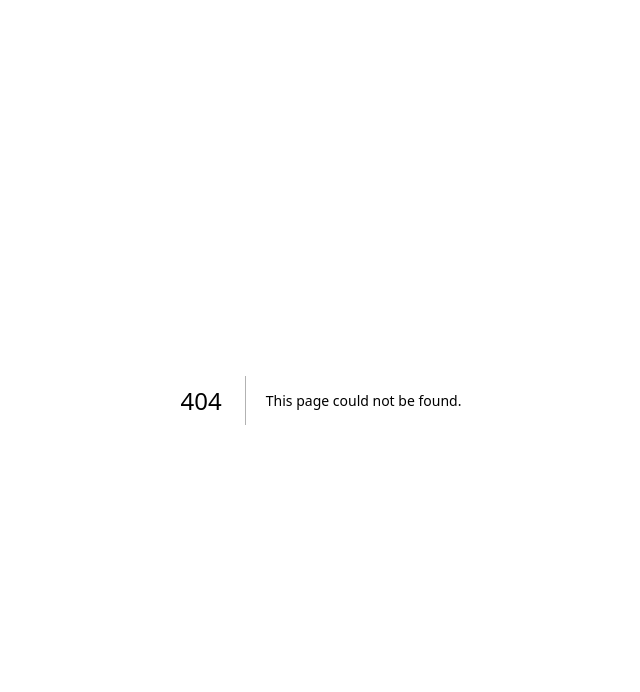
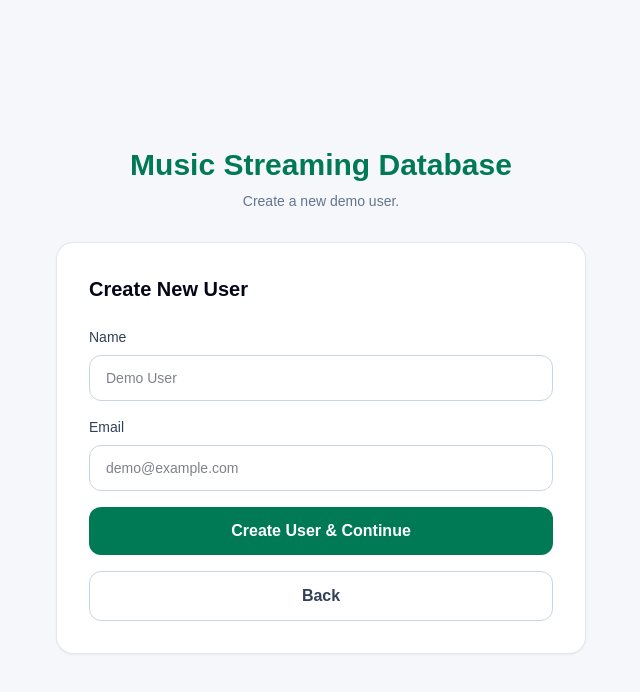
Before and after one commit to HodKarim/Music-Streaming-Database, a Next.js app in the folder frontend/: page /login/create in a window 1280 px wide. Before the commit this address had no page. Shown: the top 692 px of the page, without its empty margins (319-959 px from the left). Built offline with nearby package versions, Linux system fonts and the light colour scheme; no server answers.

Commit message:
Added simple user login frontend

```diff
--- /dev/null
+++ b/frontend/src/app/login/create/page.tsx
@@ -0,0 +1,130 @@
+"use client";
+
+import { useState } from "react";
+import { useRouter } from "next/navigation";
+
+const API_URL = process.env.NEXT_PUBLIC_API_URL || "http://127.0.0.1:8000";
+
+type User = {
+  user_id: number;
+  name: string;
+  email: string;
+  is_admin: boolean;
+};
+
+export default function CreateUserPage() {
+  const router = useRouter();
+  const [name, setName] = useState("");
+  const [email, setEmail] = useState("");
+  const [error, setError] = useState("");
+
+    async function createUser() {
+    if (!name || !email) {
+        setError("Please enter a name and email.");
+        return;
+    }
+
+    try {
+        const existingUsers: User[] = await fetch(`${API_URL}/users`).then((res) =>
+        res.json(),
+        );
+
+        const existingUser = existingUsers.find(
+        (user) => user.email.toLowerCase() === email.toLowerCase(),
+        );
+
+        if (existingUser) {
+        setError("A user with this email already exists. Please log in instead.");
+        return;
+        }
+
+        const res = await fetch(`${API_URL}/users`, {
+        method: "POST",
+        headers: {
+            "Content-Type": "application/json",
+        },
+        body: JSON.stringify({
+            name,
+            email,
+            password: "demo-password",
+            is_admin: false,
+        }),
+        });
+
+        if (!res.ok) {
+        const errorText = await res.text();
+        throw new Error(errorText || "Failed to create user");
+        }
+
+        const newUser: User = await res.json();
+        localStorage.setItem("currentUser", JSON.stringify(newUser));
+        router.push("/");
+    } catch (err) {
+        console.error(err);
+        setError("Could not create user. Try using a different email.");
+    }
+    }
+
+  return (
+    <main className="min-h-screen bg-[#f5f7fb] text-slate-950">
+      <div className="mx-auto flex min-h-screen w-full max-w-xl flex-col justify-center px-4 py-8 sm:px-6">
+        <div className="mb-8 text-center">
+          <h1 className="text-3xl font-bold text-emerald-700">
+            Music Streaming Database
+          </h1>
+          <p className="mt-2 text-sm text-slate-500">
+            Create a new demo user.
+          </p>
+        </div>
+
+        <div className="rounded-2xl bg-white p-8 shadow-sm ring-1 ring-slate-200">
+          <h2 className="text-xl font-bold">Create New User</h2>
+
+          {error && (
+            <div className="mt-5 rounded-xl border border-red-100 bg-red-50 px-4 py-3 text-sm text-red-700">
+              {error}
+            </div>
+          )}
+
+          <div className="mt-6 flex flex-col gap-4">
+            <label className="text-sm font-medium text-slate-700">
+              Name
+              <input
+                type="text"
+                placeholder="Demo User"
+                value={name}
+                onChange={(e) => setName(e.target.value)}
+                className="mt-2 w-full rounded-xl border border-slate-300 bg-white px-4 py-3 text-slate-950 outline-none transition focus:border-emerald-600 focus:ring-2 focus:ring-emerald-100"
+              />
+            </label>
+
+            <label className="text-sm font-medium text-slate-700">
+              Email
+              <input
+                type="email"
+                placeholder="demo@example.com"
+                value={email}
+                onChange={(e) => setEmail(e.target.value)}
+                className="mt-2 w-full rounded-xl border border-slate-300 bg-white px-4 py-3 text-slate-950 outline-none transition focus:border-emerald-600 focus:ring-2 focus:ring-emerald-100"
+              />
+            </label>
+
+            <button
+              onClick={createUser}
+              className="rounded-xl bg-emerald-700 px-4 py-3 font-semibold text-white transition hover:bg-emerald-800"
+            >
+              Create User & Continue
+            </button>
+
+            <button
+              onClick={() => router.push("/login")}
+              className="rounded-xl border border-slate-300 px-4 py-3 font-semibold text-slate-700 transition hover:bg-slate-50"
+            >
+              Back
+            </button>
+          </div>
+        </div>
+      </div>
+    </main>
+  );
+}
--- /dev/null
+++ b/frontend/src/app/login/existing/page.tsx
@@ -0,0 +1,85 @@
+"use client";
+
+import { useEffect, useState } from "react";
+import { useRouter } from "next/navigation";
+
+const API_URL = process.env.NEXT_PUBLIC_API_URL || "http://127.0.0.1:8000";
+
+type User = {
+  user_id: number;
+  name: string;
+  email: string;
+  is_admin: boolean;
+};
+
+export default function ExistingUserLoginPage() {
+  const router = useRouter();
+  const [users, setUsers] = useState<User[]>([]);
+  const [error, setError] = useState("");
+
+  useEffect(() => {
+    fetch(`${API_URL}/users`)
+      .then((res) => res.json())
+      .then((data) => setUsers(data))
+      .catch((err) => {
+        console.error(err);
+        setError("Could not load users.");
+      });
+  }, []);
+
+  function loginAsUser(user: User) {
+    localStorage.setItem("currentUser", JSON.stringify(user));
+    router.push("/");
+  }
+
+  return (
+    <main className="min-h-screen bg-[#f5f7fb] text-slate-950">
+      <div className="mx-auto flex min-h-screen w-full max-w-xl flex-col justify-center px-4 py-8 sm:px-6">
+        <div className="mb-8 text-center">
+          <h1 className="text-3xl font-bold text-emerald-700">
+            Music Streaming Database
+          </h1>
+          <p className="mt-2 text-sm text-slate-500">
+            Select a user from the database.
+          </p>
+        </div>
+
+        <div className="rounded-2xl bg-white p-8 shadow-sm ring-1 ring-slate-200">
+          <h2 className="text-xl font-bold">Log In</h2>
+
+          {error && (
+            <div className="mt-5 rounded-xl border border-red-100 bg-red-50 px-4 py-3 text-sm text-red-700">
+              {error}
+            </div>
+          )}
+
+          <div className="mt-6 flex max-h-[420px] flex-col gap-3 overflow-y-auto">
+            {users.length === 0 ? (
+              <p className="rounded-xl bg-slate-50 p-4 text-sm text-slate-500">
+                No users found.
+              </p>
+            ) : (
+              users.map((user) => (
+                <button
+                  key={user.user_id}
+                  onClick={() => loginAsUser(user)}
+                  className="rounded-xl border border-slate-200 bg-slate-50 px-4 py-3 text-left transition hover:border-emerald-300 hover:bg-emerald-50"
+                >
+                  <p className="font-semibold">{user.name}</p>
+                  <p className="text-sm text-slate-500">{user.email}</p>
+                </button>
+              ))
+            )}
+          </div>
+
+          <button
+            onClick={() => router.push("/login")}
+            className="mt-6 w-full rounded-xl border border-slate-300 px-4 py-3 font-semibold text-slate-700 transition hover:bg-slate-50"
+          >
+            Back
+          </button>
+        </div>
+      </div>
+    </main>
+  );
+}
--- /dev/null
+++ b/frontend/src/app/login/page.tsx
@@ -0,0 +1,45 @@
+"use client";
+
+import { useRouter } from "next/navigation";
+
+export default function LoginLandingPage() {
+  const router = useRouter();
+
+  return (
+    <main className="min-h-screen bg-[#f5f7fb] text-slate-950">
+      <div className="mx-auto flex min-h-screen w-full max-w-xl flex-col justify-center px-4 py-8 sm:px-6">
+        <div className="mb-8 text-center">
+          <h1 className="text-3xl font-bold text-emerald-700">
+            Music Streaming Database
+          </h1>
+          <p className="mt-2 text-sm text-slate-500">
+            Log in or create a new user to continue.
+          </p>
+        </div>
+
+        <div className="rounded-2xl bg-white p-8 shadow-sm ring-1 ring-slate-200">
+          <h2 className="text-xl font-bold">Welcome</h2>
+          <p className="mt-1 text-sm text-slate-500">
+            Select an option below to access the music database.
+          </p>
+
+          <div className="mt-6 flex flex-col gap-4">
+            <button
+              onClick={() => router.push("/login/existing")}
+              className="rounded-xl bg-emerald-700 px-4 py-3 font-semibold text-white transition hover:bg-emerald-800"
+            >
+              Log In
+            </button>
+
+            <button
+              onClick={() => router.push("/login/create")}
+              className="rounded-xl border border-slate-300 px-4 py-3 font-semibold text-slate-700 transition hover:bg-slate-50"
+            >
+              Create New User
+            </button>
+          </div>
+        </div>
+      </div>
+    </main>
+  );
+}
--- a/frontend/src/app/page.tsx
+++ b/frontend/src/app/page.tsx
@@ -1,6 +1,7 @@
 "use client";
 
 import { useCallback, useEffect, useState } from "react";
+import { useRouter } from "next/navigation";
 
 import { CountCards } from "@/components/CountCards";
 import { CreatePlaylistForm } from "@/components/CreatePlaylistForm";
@@ -19,6 +20,8 @@ import type {
 } from "@/types/music";
 
 export default function Home() {
+  const router = useRouter();
+  const [currentUser, setCurrentUser] = useState<User | null>(null);
   const [status, setStatus] = useState<ApiStatus>("checking");
   const [error, setError] = useState("");
   const [summary, setSummary] = useState<Summary | null>(null);
@@ -31,6 +34,17 @@ export default function Home() {
   const [addingSongId, setAddingSongId] = useState<number | null>(null);
   const [loadingSongs, setLoadingSongs] = useState(false);
   const [loadingPlaylistSongs, setLoadingPlaylistSongs] = useState(false);
+
+  useEffect(() => {
+    const storedUser = localStorage.getItem("currentUser");
+
+    if (!storedUser) {
+      router.push("/login");
+      return;
+    }
+
+    setCurrentUser(JSON.parse(storedUser));
+  }, [router]);
 
   async function refreshSummary() {
     setSummary(await fetchJson<Summary>("/dashboard/summary"));
@@ -47,13 +61,16 @@ export default function Home() {
   }, []);
 
   const loadOverviewData = useCallback(async () => {
+    if (!currentUser) return;
+
     setStatus("checking");
     const [root, summaryData, userData] = await Promise.all([
       fetchJson<{ message: string }>("/"),
       fetchJson<Summary>("/dashboard/summary"),
       fetchJson<User[]>("/users"),
     ]);
-    const playlistData = await loadPlaylists(userData);
+
+    const playlistData = await loadPlaylists([currentUser]);
 
     setSummary(summaryData);
     setUsers(userData);
@@ -63,7 +80,7 @@ export default function Home() {
     );
     setStatus(root.message ? "connected" : "error");
     setError("");
-  }, [loadPlaylists]);
+  }, [currentUser, loadPlaylists]);
 
   const loadSongsData = useCallback(async () => {
     const params = new URLSearchParams({ limit: "50" });
@@ -79,6 +96,8 @@ export default function Home() {
   }, [search]);
 
   useEffect(() => {
+    if (!currentUser) return;
+
     async function loadOverview() {
       try {
         await loadOverviewData();
@@ -93,7 +112,7 @@ export default function Home() {
     }
 
     loadOverview();
-  }, [loadOverviewData]);
+  }, [currentUser, loadOverviewData]);
 
   useEffect(() => {
     async function loadSongs() {
@@ -150,7 +169,9 @@ export default function Home() {
   }, [selectedPlaylistId]);
 
   async function refreshPlaylists(nextSelectedPlaylistId = selectedPlaylistId) {
-    const playlistData = await loadPlaylists(users);
+    const playlistData = currentUser
+    ? await loadPlaylists([currentUser])
+    : [];
     setPlaylists(playlistData);
     setSelectedPlaylistId(nextSelectedPlaylistId);
   }
@@ -194,10 +215,31 @@ export default function Home() {
 
   const playlistSongIds = new Set(playlistSongs.map((song) => song.song_id));
 
+  function handleLogout() {
+    localStorage.removeItem("currentUser");
+    router.push("/login");
+  }
+
   return (
     <main className="min-h-screen bg-[#f5f7fb] text-slate-950">
       <div className="mx-auto flex w-full max-w-7xl flex-col gap-6 px-4 py-6 sm:px-6 lg:px-8">
         <DashboardHeader error={error} status={status} />
+
+        {currentUser && (
+          <div className="flex items-center justify-between rounded-2xl bg-white p-4 shadow-sm">
+            <div>
+              <p className="text-sm text-slate-500">Logged in as</p>
+              <p className="font-semibold">{currentUser.name}</p>
+            </div>
+            <button
+              onClick={handleLogout}
+              className="rounded-lg bg-slate-900 px-4 py-2 text-sm font-medium text-white hover:bg-slate-700"
+            >
+              Logout
+            </button>
+          </div>
+        )}
+
         <CountCards counts={summary?.counts} />
 
         <section className="grid gap-6 lg:grid-cols-[1.5fr_1fr]">
@@ -215,7 +257,7 @@ export default function Home() {
             <DatabaseControls onChanged={handleDatabaseChanged} />
             <CreatePlaylistForm
               onCreated={handlePlaylistCreated}
-              users={users}
+              users={currentUser ? [currentUser] : []}
             />
             <PlaylistsPanel
               loading={loadingPlaylistSongs}
```
